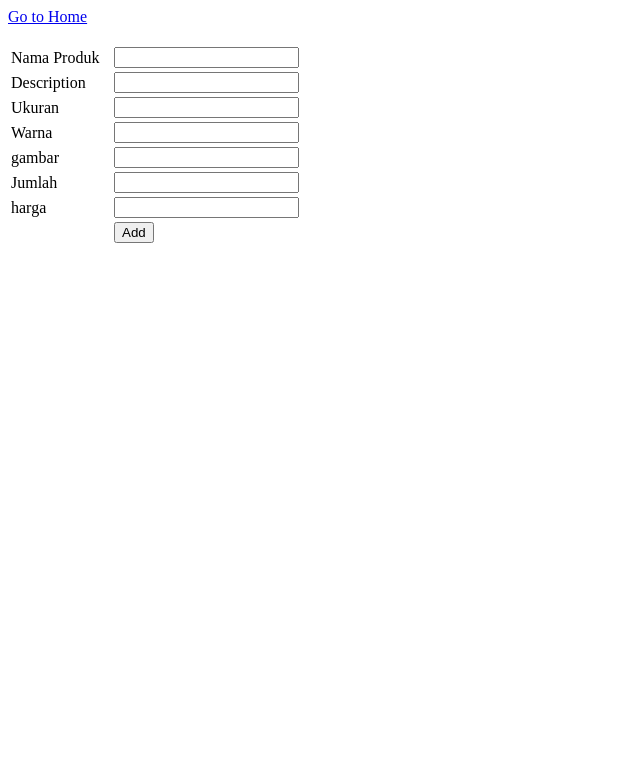
After one commit to EBUSINES/bajuretail, a PHP site: page /bajuretail/view/Add/addproduk.php in a window 1280 px wide. The commit adds this page. Shown: the top 783 px of the page, without its empty margins (0-640 px from the left). Run offline with PHP 8.4, Linux system fonts and the light colour scheme.

Commit message:
addproduk.php

```diff
--- a/view/Add/addcustomer.php
+++ b/view/Add/addcustomer.php
@@ -10,7 +10,7 @@
     <form action="add.php" method="post" name="form1">
         <table width="25%" border="0">
             <tr>
-                <td>Nama Depan/td>
+                <td>Nama Depan</td>
                 <td><input type="text" name="nama_depan"></td>
             </tr>
 
--- a/view/Add/addkategori.php
+++ b/view/Add/addkategori.php
@@ -10,7 +10,7 @@
     <form action="add.php" method="post" name="form1">
         <table width="25%" border="0">
             <tr>
-                <td>Kategori/td>
+                <td>Kategori</td>
                 <td><input type="text" name="nama_kategori"></td>
             </tr>
 
--- /dev/null
+++ b/view/Add/addproduk.php
@@ -0,0 +1,77 @@
+<html>
+<head>
+    <title>Add Users</title>
+</head>
+
+<body>
+    <a href="index.php">Go to Home</a>
+    <br/><br/>
+
+    <form action="add.php" method="post" name="form1">
+        <table width="25%" border="0">
+            <tr>
+                <td>Nama Produk</td>
+                <td><input type="text" name="nama_produk"></td>
+            </tr>
+
+            <tr>
+                <td>Description</td>
+                <td><input type="text" name="deskripsi"></td>
+            </tr>
+
+            <tr>
+                <td>Ukuran</td>
+                <td><input type="text" name="size_produk"></td>
+            </tr>
+
+            <tr>
+                <td>Warna</td>
+                <td><input type="text" name="warna_produk"></td>
+            </tr>
+
+            <tr>
+                <td>gambar</td>
+                <td><input type="text" name="gambar_product"></td>
+            </tr>
+
+            <tr>
+                <td>Jumlah</td>
+                <td><input type="integer" name="jumlah_produk"></td>
+            </tr>
+
+            <tr>
+                <td>harga</td>
+                <td><input type="integer" name="harga"></td>
+            </tr>
+
+            <tr>
+                <td></td>
+                <td><input type="submit" name="Submit" value="Add"></td>
+            </tr>
+        </table>
+    </form>
+
+    <?php
+
+    // Check If form submitted, insert form data into users table.
+    if(isset($_POST['Submit'])) {
+        $nama_produk = $_POST['nama_produk'];
+        $deskripsi = $_POST['deskripsi'];
+        $size_produk = $_POST['size_produk'];
+        $warna_produk = $_POST['warna_produk'];
+        $gambar_product = $_POST['gambar_product'];
+        $jumlah_produk = $_POST['jumlah_produk'];
+        $harga = $_POST['harga'];
+
+        // include database connection file
+        include_once("config.php");
+
+        // Insert user data into table
+        $result = mysqli_query($mysqli, "INSERT INTO produk(nama_produk , deskripsi , size_produk , warna_produk , gambar_product , jumlah_produk , harga) VALUES('$nama_produk' , '$deskripsi' , '$size_produk' , '$warna_produk' , '$gambar_product' , '$jumlah_produk' , '$harga')");
+
+        // Show message when user added
+        echo "User added successfully. <a href='index.php'>View Users</a>";
+    }
+    ?>
+</body>
+</html>
```
